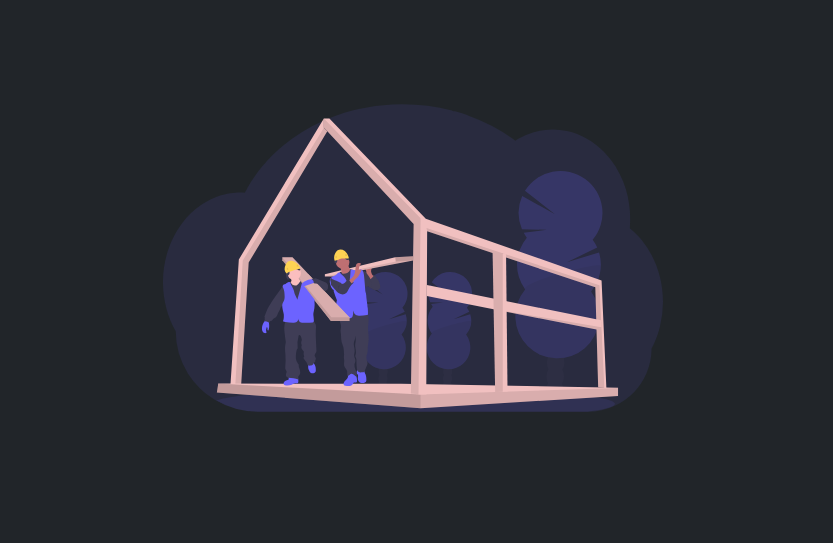
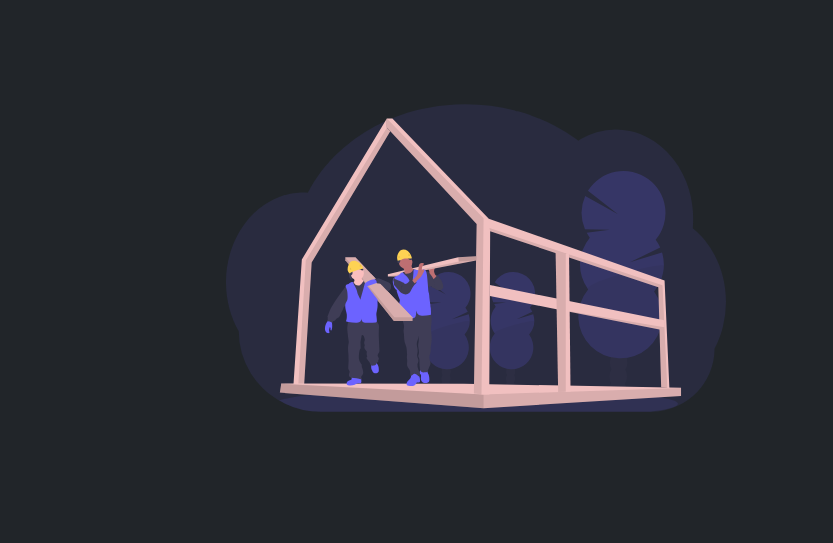
Before and after one commit to CodeSudo/codesudo.github.io, a plain HTML site: page index.html in a window 1280 px wide. Shown: the top 543 px of the page, without its empty margins (224-1057 px from the left). Drawn offline with Linux system fonts and the light colour scheme.

Commit message:
Update index.html

```diff
--- a/index.html
+++ b/index.html
@@ -15,7 +15,7 @@
     background-color:#212529
   }
   .img{
-    margin-left:30%;
+    margin-left:35%;
   }
 </style>
     <div class="img">
```
